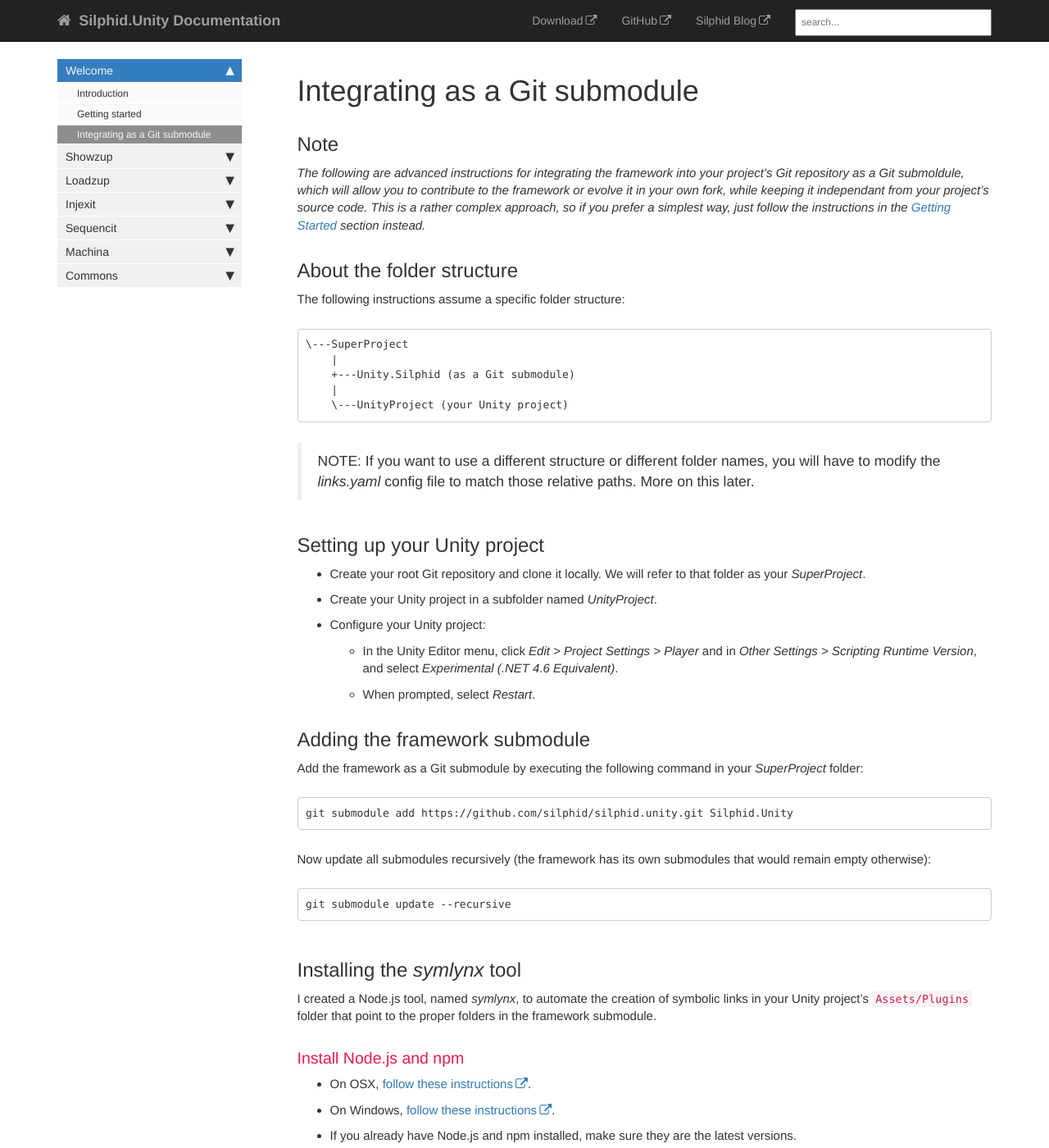
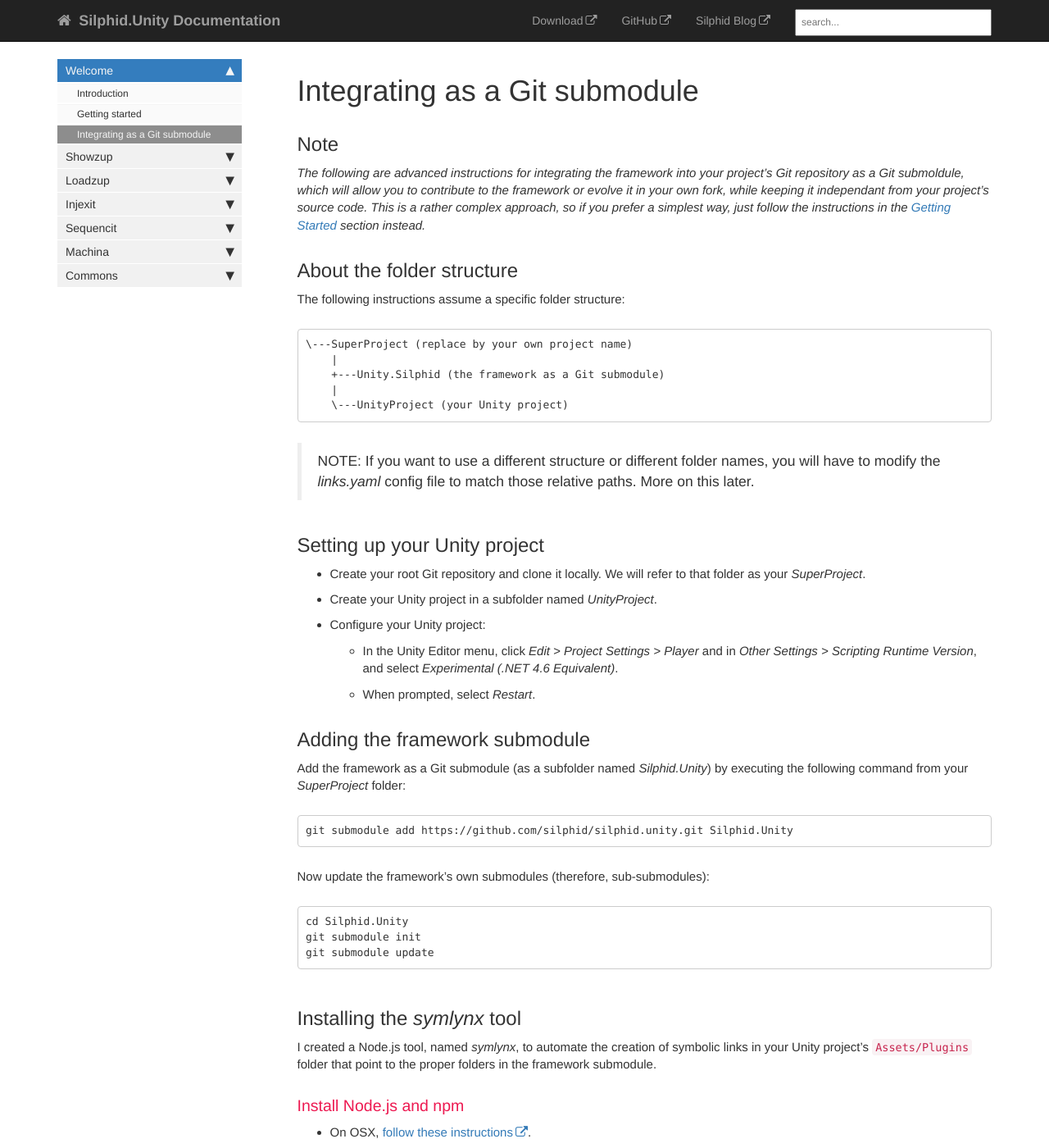
Before and after one commit to silphid/silphid.unity, a Jekyll site: the page built from pages/welcome/integrating-submodule.md, in a window 1280 px wide and 1400 px high. Shown: the whole window at 82% size. Built offline with Jekyll 4.4.1, drawn with Linux system fonts in a browser that asks for light colours; nearby versions of some CDN libraries; comment, search, counter and statistics services are not loaded.

Commit message:
Updated submodule instructions.

````diff
--- a/pages/welcome/integrating-submodule.md
+++ b/pages/welcome/integrating-submodule.md
@@ -19,9 +19,9 @@
 The following instructions assume a specific folder structure:
 
 ```
-\---SuperProject
+\---SuperProject (replace by your own project name)
     |
-    +---Unity.Silphid (as a Git submodule)
+    +---Unity.Silphid (the framework as a Git submodule)
     |
     \---UnityProject (your Unity project)
 ```
@@ -38,16 +38,18 @@
 
 ## Adding the framework submodule
 
-Add the framework as a Git submodule by executing the following command in your *SuperProject* folder:
+Add the framework as a Git submodule (as a subfolder named *Silphid.Unity*) by executing the following command from your *SuperProject* folder:
 
 ```
 git submodule add https://github.com/silphid/silphid.unity.git Silphid.Unity
 ```
 
-Now update all submodules recursively (the framework has its own submodules that would remain empty otherwise):
+Now update the framework's own submodules (therefore, sub-submodules):
 
 ```
-git submodule update --recursive
+cd Silphid.Unity
+git submodule init
+git submodule update
 ```
 
 ## Installing the *symlynx* tool
````
